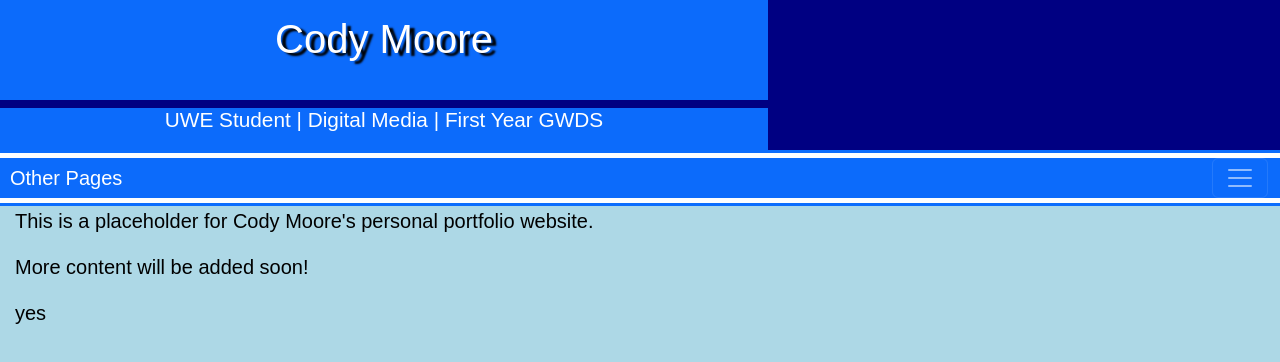
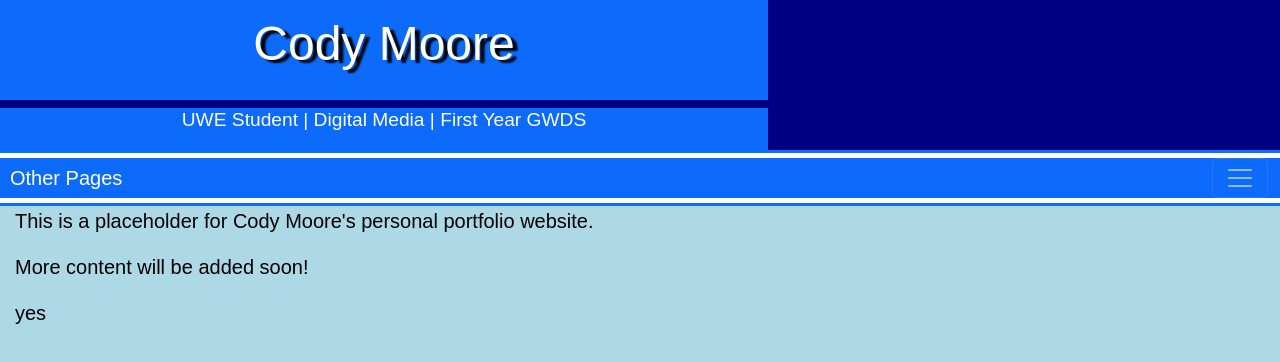
Before and after one commit to CodyM19/GWDS-Personal-Portfolio-Public, a plain HTML site: page .html in a window 1280 px wide. Drawn offline with Linux system fonts and the light colour scheme.

Commit message:
Update styles.css

```diff
--- a/styles.css
+++ b/styles.css
@@ -16,7 +16,7 @@ h1 {
     height: 100px;
     text-align: center;
     background-color: #0C6BFB;
-    font-size: clamp(10vw);
+    font-size: clamp(1rem,10vw,3rem);
     padding-top: 15px;
     text-shadow: 5px 3px 2px black;
     color: white;
@@ -27,7 +27,7 @@ h2 {
     height: 45px;
     text-align: center;
     background-color: #0C6BFB;
-    font-size: clamp(0.3rem,4vw,1.3rem);
+    font-size: clamp(0.4rem,4vw,1.2rem);
     color: white;
 }
 
```
